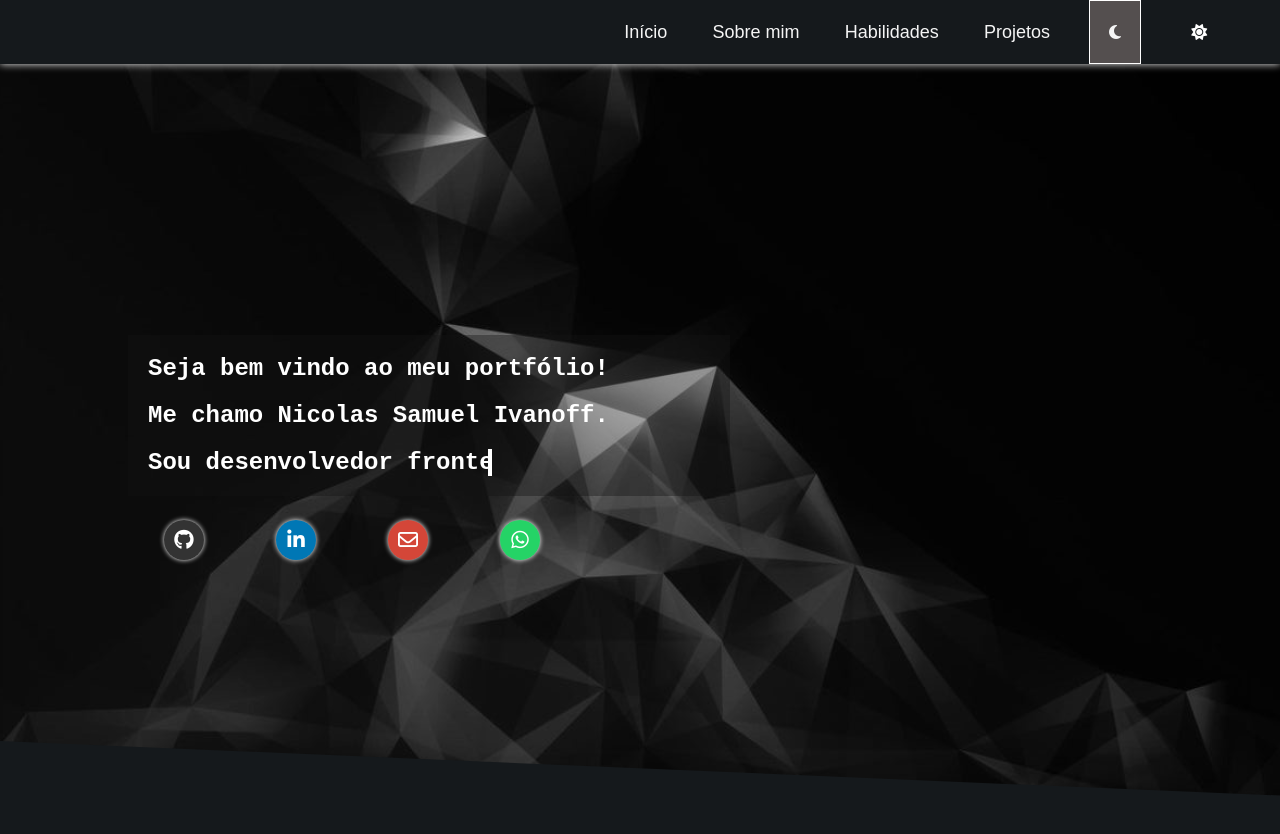
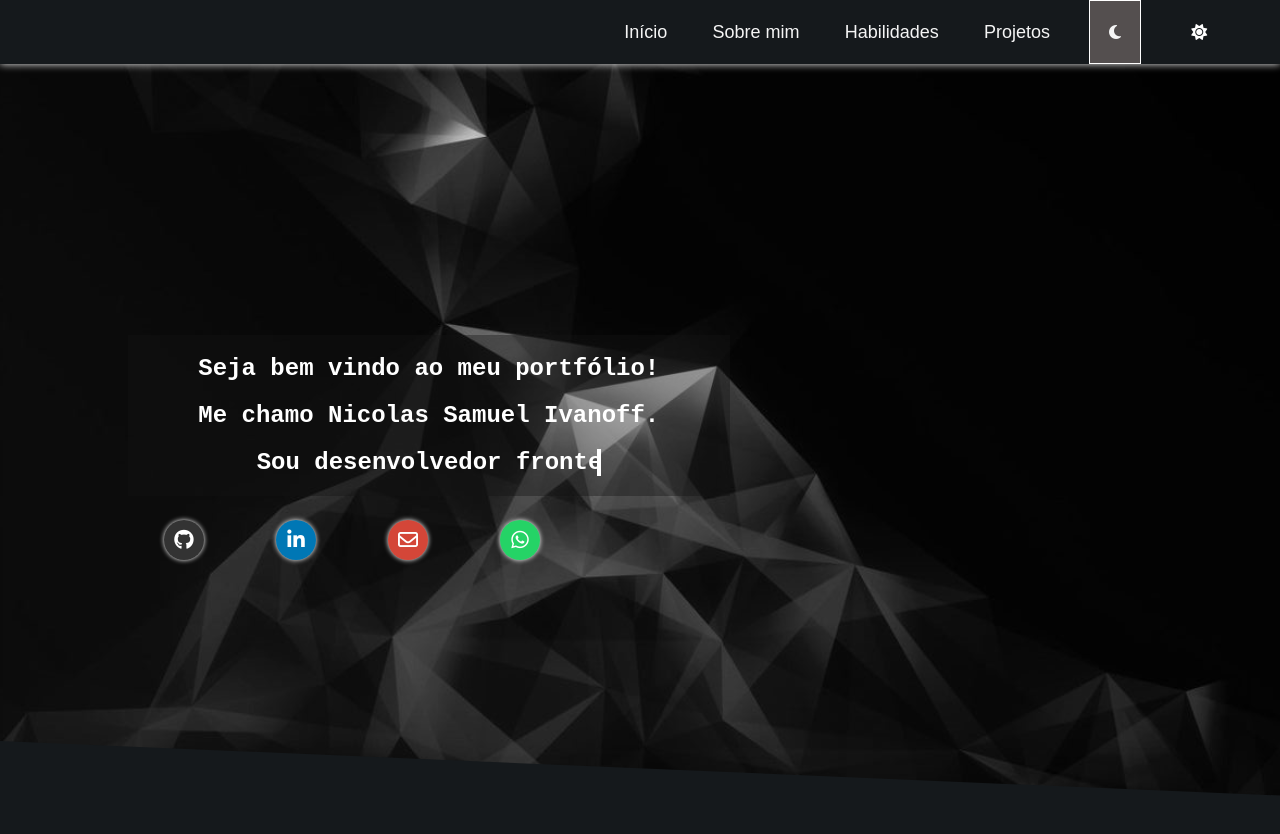
Before and after one commit to NicolasSIvanoff/Portfolio, an Angular app: page / in a window 1280 px wide. Shown: the top 834 px of the page. Built offline with nearby package versions, Linux system fonts and the light colour scheme.

Commit message:
update animation typing

```diff
--- a/src/app/components/initial/initial.component.scss
+++ b/src/app/components/initial/initial.component.scss
@@ -18,16 +18,10 @@
 }
 
 .text-design {
-  text-align: left;
+  text-align: -webkit-center;
   width: 47vw;
   background-color: rgba(18, 18, 18, 0.39);
-  animation: text-center 8s forwards;
   animation-delay: 5.3s;
-}
-
-@keyframes text-center {
-  from { text-align: left; }
-  to { text-align: -webkit-center; }
 }
 
 p {
@@ -67,7 +61,7 @@ p {
   }
   to {
     width: 32ch;
-    border-right: 4px solid white;
+    border-right: transparent
   }
 }
 
```
